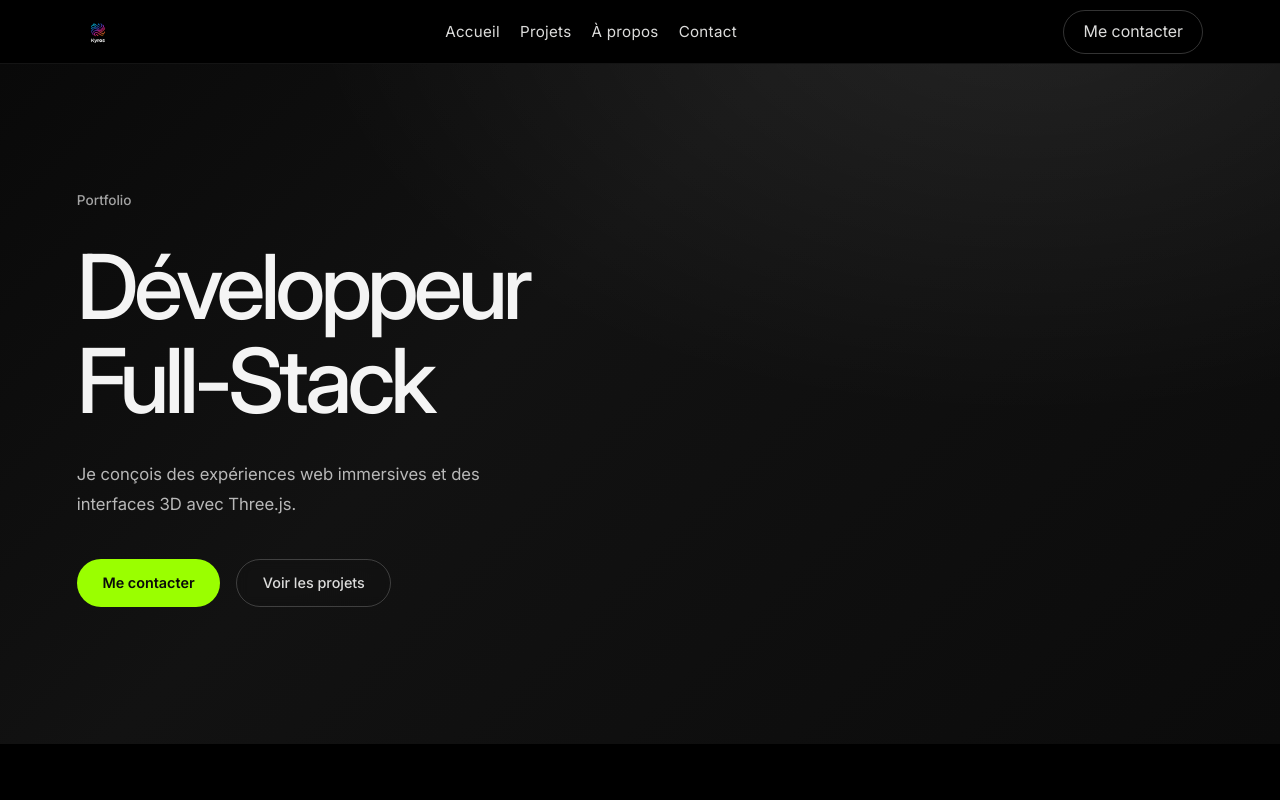
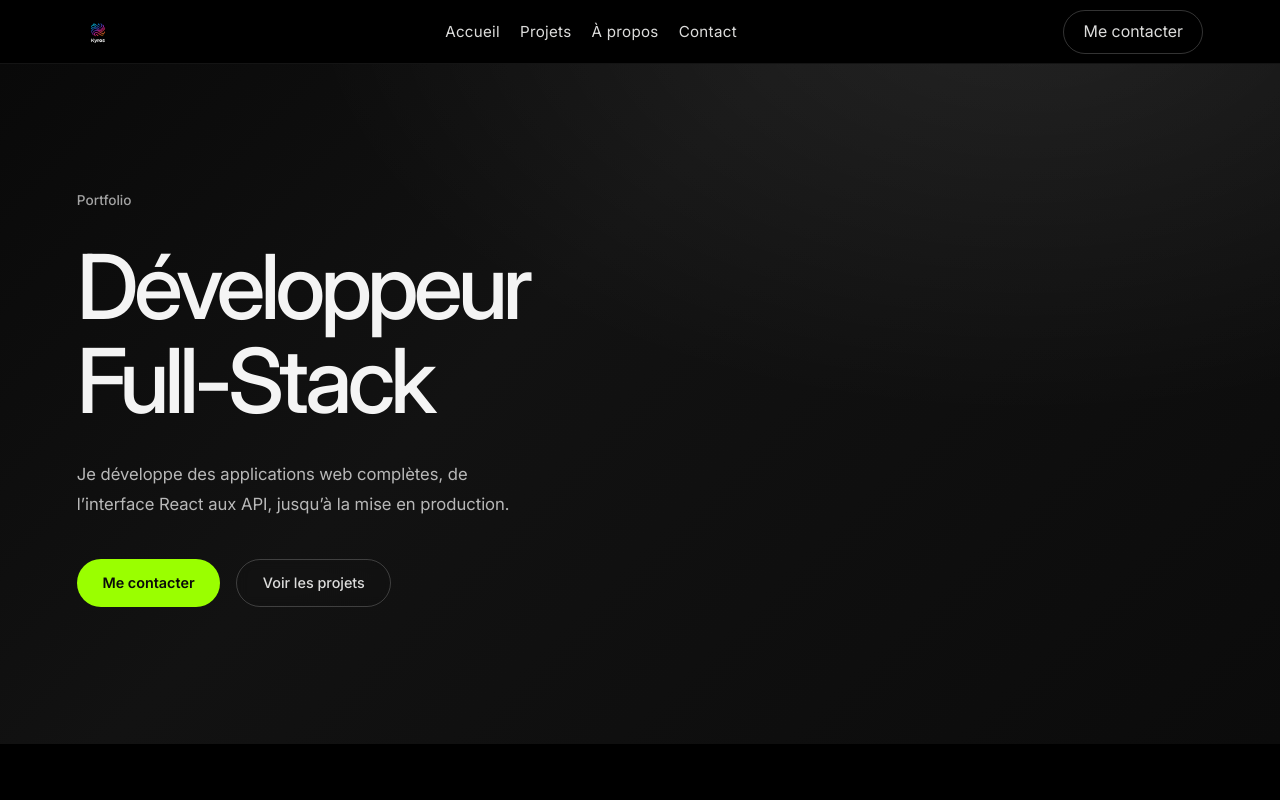
Before and after one commit to Chemirik-mohamed/portfolio, a React (Vite) app: page / in a window 1280 px wide. Shown: the top 800 px of the page. Built offline with nearby package versions, Linux system fonts and the light colour scheme.

Commit message:
docs: update hero introduction

```diff
--- a/src/sections/Hero/Hero.jsx
+++ b/src/sections/Hero/Hero.jsx
@@ -41,8 +41,8 @@ export function Hero() {
 				<p className={styles.headerKicker}>Portfolio</p>
 				<h1 className={styles.headerTitle}>Développeur Full-Stack</h1>
 				<p className={styles.headerSubtitle}>
-					Je conçois des expériences web immersives et des interfaces 3D avec
-					Three.js.
+					Je développe des applications web complètes, de l’interface React
+					aux API, jusqu’à la mise en production.
 				</p>
 				<div className={styles.headerActions}>
 					<button
```
